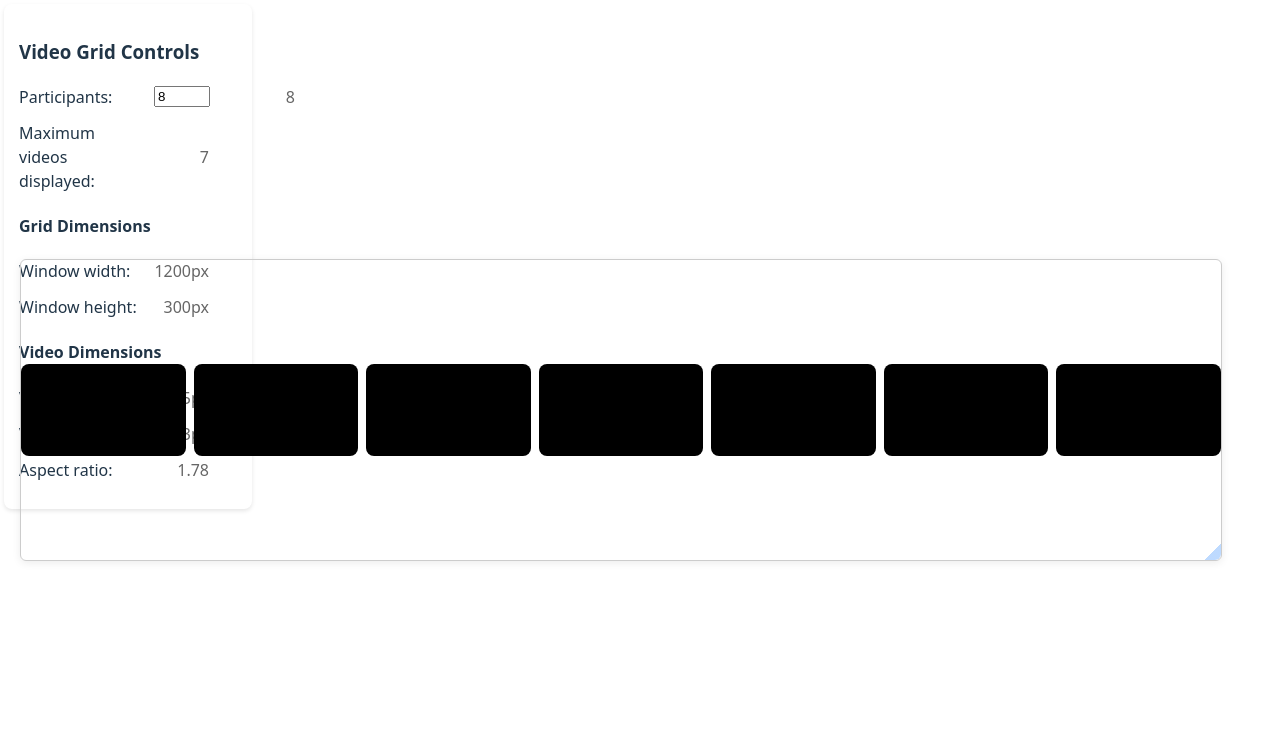
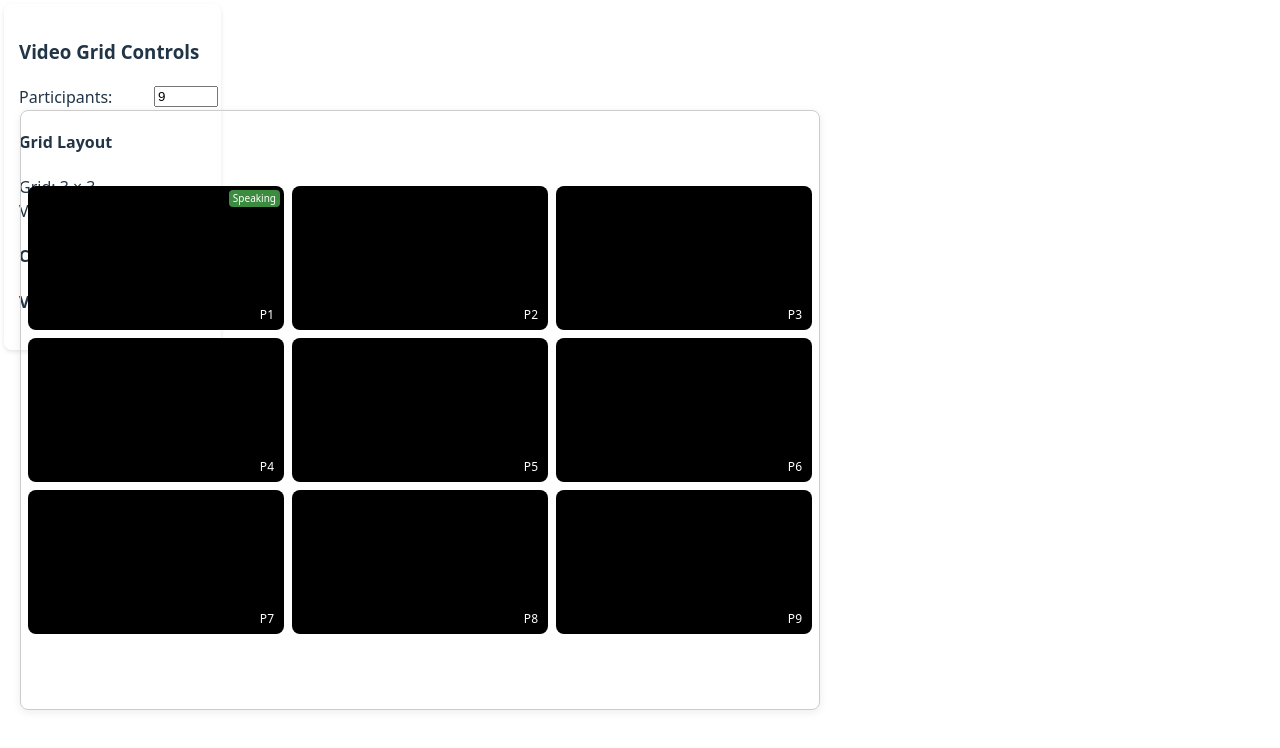
Before and after one commit to asuarez-gather/video-carousel-test, a React (Vite) app: page / in a window 1280 px wide. Shown: the top 748 px of the page. Built offline with nearby package versions, Linux system fonts and the light colour scheme.

Commit message:
Revert "Settle on row behavior" suarez/ca-1451-fix-click-handler-behavior-for-videos
This reverts commit 33378e50e710d612cef049e24f231a2c55835183.

```diff
--- a/src/App.tsx
+++ b/src/App.tsx
@@ -1,120 +1,235 @@
-import React, { useState, useEffect, useCallback } from "react";
+import React, { useState, useRef, useMemo, MouseEventHandler } from "react";
 import "./App.css";
 
 // Constants
 const MIN_VIDEO_WIDTH = 160;
 const MIN_VIDEO_HEIGHT = 90;
-const GAP = 8;
-const MAX_VIDEOS = 8;
 const ASPECT_RATIO = 16 / 9;
+const MAX_VIDEOS_PER_PAGE = 25;
 
-// Types
-interface Dimensions {
+// Simplified interfaces
+interface GridInfo {
+  rows: number;
+  cols: number;
+  visibleParticipants: number;
+  totalParticipants: number;
+  currentPage: number;
+  totalPages: number;
+}
+
+interface VideoDimensions {
   width: number;
   height: number;
 }
 
-interface GridDimensions {
-  videoWidth: number;
-  videoHeight: number;
-  windowWidth: number;
-  windowHeight: number;
-}
-
-interface ControlPanelProps {
-  numParticipants: number;
-  setNumParticipants: (value: number) => void;
-  videosToShow: number;
-  windowDimensions: Dimensions;
-  videoDimensions: Dimensions;
-}
-
-interface VideoGridProps {
-  maxWidth: number;
-  maxHeight: number;
-  videosToShow: number;
-  onResize: (width: number, height: number) => void;
-  onDimensionsChange: (dimensions: GridDimensions) => void;
-}
-
 function App() {
-  const [numParticipants, setNumParticipants] = useState(8);
-  const [maxWidth, setMaxWidth] = useState(1200);
-  const [maxHeight, setMaxHeight] = useState(300);
-  const [videosToShow, setVideosToShow] = useState(0);
-  const [windowDimensions, setWindowDimensions] = useState<Dimensions>({
-    width: maxWidth,
-    height: maxHeight,
-  });
-  const [videoDimensions, setVideoDimensions] = useState<Dimensions>({
-    width: 0,
-    height: 0,
-  });
-
-  // Calculate videosToShow based on available space and participants
-  useEffect(() => {
-    const maxVideosDisplayed = Math.floor(
-      (maxWidth + GAP) / (MIN_VIDEO_WIDTH + GAP),
-    );
-    setVideosToShow(Math.min(numParticipants, maxVideosDisplayed, MAX_VIDEOS));
-
-    // Update window dimensions when container size changes
-    setWindowDimensions({
-      width: maxWidth,
-      height: maxHeight,
-    });
-  }, [maxWidth, maxHeight, numParticipants]);
-
-  const handleDimensionsChange = useCallback((dimensions: GridDimensions) => {
-    setWindowDimensions({
-      width: dimensions.windowWidth,
-      height: dimensions.windowHeight,
-    });
-    setVideoDimensions({
-      width: dimensions.videoWidth,
-      height: dimensions.videoHeight,
-    });
-  }, []);
-
-  const handleResize = useCallback((width: number, height: number) => {
-    setMaxWidth(width);
-    setMaxHeight(height);
-  }, []);
+  // State management
+  const [numParticipants, setNumParticipants] = useState(9);
+  const [containerWidth, setContainerWidth] = useState(800);
+  const [containerHeight, setContainerHeight] = useState(600);
+  const [currentPage, setCurrentPage] = useState(1);
 
   return (
     <div className="app-container">
-      <ControlPanel
-        numParticipants={numParticipants}
-        setNumParticipants={setNumParticipants}
-        videosToShow={videosToShow}
-        windowDimensions={windowDimensions}
-        videoDimensions={videoDimensions}
-      />
-
-      <ResizableVideoGrid
-        maxWidth={maxWidth}
-        maxHeight={maxHeight}
-        videosToShow={videosToShow}
-        onResize={handleResize}
-        onDimensionsChange={handleDimensionsChange}
+      <VideoGridWithControls
+        participants={numParticipants}
+        setParticipants={setNumParticipants}
+        containerWidth={containerWidth}
+        containerHeight={containerHeight}
+        initialPage={currentPage}
+        onPageChange={setCurrentPage}
+        onResize={(width, height) => {
+          setContainerWidth(width);
+          setContainerHeight(height);
+        }}
       />
     </div>
   );
 }
 
-const ControlPanel: React.FC<ControlPanelProps> = ({
-  numParticipants,
-  setNumParticipants,
-  videosToShow,
-  windowDimensions,
-  videoDimensions,
+// Combined component to avoid state syncing issues
+const VideoGridWithControls = ({
+  participants,
+  setParticipants,
+  containerWidth,
+  containerHeight,
+  initialPage,
+  onPageChange,
+  onResize,
+}: {
+  participants: number;
+  setParticipants: (participants: number) => void;
+  containerWidth: number;
+  containerHeight: number;
+  initialPage: number;
+  onPageChange: (page: number) => void;
+  onResize: (width: number, height: number) => void;
 }) => {
-  const aspectRatio =
-    videoDimensions.width > 0
-      ? (videoDimensions.width / videoDimensions.height).toFixed(2)
-      : "N/A";
+  const gridRef = useRef<HTMLDivElement>(null);
+  const [isResizing, setIsResizing] = useState(false);
+  const [startPos, setStartPos] = useState({ x: 0, y: 0 });
+  const [startSize, setStartSize] = useState({ width: 0, height: 0 });
+  const [currentPage, setCurrentPage] = useState(initialPage);
+  const gap = 8;
+
+  // Calculate the optimal grid layout
+  const calculateGrid = (
+    participants: number,
+    containerWidth: number,
+    containerHeight: number,
+    gap: number,
+  ) => {
+    if (participants <= 0) {
+      return { rows: 0, cols: 0, videoWidth: 0, videoHeight: 0 };
+    }
+
+    // Adjust for padding
+    const effectiveWidth = containerWidth - 16;
+    const effectiveHeight = containerHeight - 16;
+
+    // Single participant case
+    if (participants === 1) {
+      let videoWidth = effectiveWidth;
+      let videoHeight = videoWidth / ASPECT_RATIO;
+
+      if (videoHeight > effectiveHeight) {
+        videoHeight = effectiveHeight;
+        videoWidth = videoHeight * ASPECT_RATIO;
+      }
+
+      return { rows: 1, cols: 1, videoWidth, videoHeight };
+    }
+
+    // Find best layout
+    let maxArea = 0;
+    let bestLayout = {
+      rows: 1,
+      cols: 1,
+      videoWidth: MIN_VIDEO_WIDTH,
+      videoHeight: MIN_VIDEO_HEIGHT,
+    };
+
+    // Try different row configurations
+    for (let rows = 1; rows <= participants; rows++) {
+      const cols = Math.ceil(participants / rows);
+
+      const availableWidth = effectiveWidth - (cols - 1) * gap;
+      const availableHeight = effectiveHeight - (rows - 1) * gap;
+
+      let videoWidth = availableWidth / cols;
+      let videoHeight = availableHeight / rows;
+
+      // Maintain aspect ratio
+      if (videoWidth / videoHeight > ASPECT_RATIO) {
+        videoWidth = videoHeight * ASPECT_RATIO;
+      } else {
+        videoHeight = videoWidth / ASPECT_RATIO;
+      }
+
+      // Check if size meets minimum requirements
+      if (videoWidth >= MIN_VIDEO_WIDTH && videoHeight >= MIN_VIDEO_HEIGHT) {
+        const area = videoWidth * videoHeight;
+        if (area > maxArea) {
+          maxArea = area;
+          bestLayout = { rows, cols, videoWidth, videoHeight };
+        }
+      }
+    }
+
+    return bestLayout;
+  };
+
+  // Calculate layout for current page
+  const layout = useMemo(() => {
+    const participantsPerPage = Math.min(participants, MAX_VIDEOS_PER_PAGE);
+    const totalPages = Math.ceil(participants / MAX_VIDEOS_PER_PAGE);
+
+    // Ensure current page is valid
+    const validPage = Math.min(
+      Math.max(1, currentPage),
+      Math.max(1, totalPages),
+    );
+    if (validPage !== currentPage) {
+      setCurrentPage(validPage);
+      onPageChange(validPage);
+    }
+
+    // Calculate participants on current page
+    const startIndex = (validPage - 1) * MAX_VIDEOS_PER_PAGE;
+    const participantsOnPage = Math.min(
+      participantsPerPage,
+      participants - startIndex,
+    );
+
+    // Get grid dimensions
+    const { rows, cols, videoWidth, videoHeight } = calculateGrid(
+      participantsOnPage,
+      containerWidth,
+      containerHeight,
+      gap,
+    );
+
+    return {
+      rows,
+      cols,
+      videoWidth,
+      videoHeight,
+      visibleParticipants: participantsOnPage,
+      totalParticipants: participants,
+      currentPage: validPage,
+      totalPages,
+      startIndex,
+    };
+  }, [
+    participants,
+    containerWidth,
+    containerHeight,
+    currentPage,
+    onPageChange,
+  ]);
+
+  // Handle page changes
+  const handlePageChange = (page: number) => {
+    const newPage = Math.min(Math.max(1, page), layout.totalPages);
+    setCurrentPage(newPage);
+    onPageChange(newPage);
+  };
+
+  // Resize handlers
+  const handleMouseDown: MouseEventHandler<HTMLDivElement> = (e) => {
+    e.preventDefault();
+    setIsResizing(true);
+    setStartPos({ x: e.clientX, y: e.clientY });
+    setStartSize({ width: containerWidth, height: containerHeight });
+
+    document.addEventListener("mousemove", handleMouseMove);
+    document.addEventListener("mouseup", handleMouseUp);
+    document.body.style.cursor = "nwse-resize";
+  };
+
+  const handleMouseMove = (e: MouseEvent) => {
+    const deltaX = e.clientX - startPos.x;
+    const deltaY = e.clientY - startPos.y;
+
+    const newWidth = Math.max(MIN_VIDEO_WIDTH + 16, startSize.width + deltaX);
+    const newHeight = Math.max(
+      MIN_VIDEO_HEIGHT + 16,
+      startSize.height + deltaY,
+    );
+
+    onResize(newWidth, newHeight);
+  };
+
+  const handleMouseUp = () => {
+    setIsResizing(false);
+    document.removeEventListener("mousemove", handleMouseMove);
+    document.removeEventListener("mouseup", handleMouseUp);
+    document.body.style.cursor = "";
+  };
 
   return (
+    <div className="video-grid-with-controls">
+      {/* Control Panel */}
       <div className="control-panel">
         <h3>Video Grid Controls</h3>
 
@@ -123,177 +238,224 @@ const ControlPanel: React.FC<ControlPanelProps> = ({
           <input
             id="participants"
             type="number"
-          min="0"
-          max="20"
-          value={numParticipants}
-          onChange={(e) => setNumParticipants(parseInt(e.target.value) || 0)}
+            min="1"
+            max="100"
+            value={participants}
+            onChange={(e) =>
+              setParticipants(Math.max(1, parseInt(e.target.value) || 1))
+            }
           />
-        <span>{numParticipants}</span>
-      </div>
-
-      <div className="control-row">
-        <label>Maximum videos displayed:</label>
-        <span>{videosToShow}</span>
         </div>
 
         <div className="control-section">
-        <h4>Grid Dimensions</h4>
-        <div className="control-row">
-          <label>Window width:</label>
-          <span>{Math.round(windowDimensions.width)}px</span>
+          <h4>Grid Layout</h4>
+          <div>
+            Grid: {layout.rows} × {layout.cols}
           </div>
-        <div className="control-row">
-          <label>Window height:</label>
-          <span>{Math.round(windowDimensions.height)}px</span>
+          <div>
+            Visible/Total: {layout.visibleParticipants} /{" "}
+            {layout.totalParticipants}
+          </div>
+
+          {layout.totalPages > 1 && (
+            <div className="pagination-controls">
+              <span>
+                Page: {layout.currentPage} / {layout.totalPages}
+              </span>
+              <button
+                disabled={layout.currentPage === 1}
+                onClick={() => handlePageChange(layout.currentPage - 1)}
+              >
+                ←
+              </button>
+              <button
+                disabled={layout.currentPage === layout.totalPages}
+                onClick={() => handlePageChange(layout.currentPage + 1)}
+              >
+                →
+              </button>
+            </div>
+          )}
+        </div>
+
+        <div className="control-section">
+          <h4>
+            Container: {Math.round(containerWidth)}×
+            {Math.round(containerHeight)}
+            px
+          </h4>
+          <h4>
+            Video: {Math.round(layout.videoWidth)}×
+            {Math.round(layout.videoHeight)}px
+          </h4>
         </div>
       </div>
 
-      <div className="control-section">
-        <h4>Video Dimensions</h4>
-        <div className="control-row">
-          <label>Video width:</label>
-          <span>{Math.round(videoDimensions.width)}px</span>
+      {/* Video Grid */}
+      <div className="video-grid-container" ref={gridRef}>
+        <div
+          className={`video-grid ${isResizing ? "resizing" : ""}`}
+          style={{
+            width: `${containerWidth}px`,
+            height: `${containerHeight}px`,
+            display: "flex",
+            flexDirection: "column",
+            justifyContent: "center",
+            alignItems: "center",
+            transition: isResizing
+              ? "none"
+              : "width 0.3s ease, height 0.3s ease",
+            position: "relative",
+            border: "1px solid #ccc",
+            borderRadius: "8px",
+            padding: "8px",
+            boxSizing: "border-box",
+          }}
+        >
+          {/* Grid of videos */}
+          <div
+            style={{
+              display: "grid",
+              gridTemplateColumns: `repeat(${layout.cols}, ${Math.round(layout.videoWidth)}px)`,
+              gridTemplateRows: `repeat(${layout.rows}, ${Math.round(layout.videoHeight)}px)`,
+              gap: `${gap}px`,
+            }}
+          >
+            {/* Video tiles */}
+            {Array.from({ length: layout.visibleParticipants }).map(
+              (_, index) => {
+                const participantIndex = layout.startIndex + index;
+                return (
+                  <div
+                    key={participantIndex}
+                    className="video-tile"
+                    style={{
+                      backgroundColor: "#000",
+                      borderRadius: "8px",
+                      position: "relative",
+                      width: `${Math.round(layout.videoWidth)}px`,
+                      height: `${Math.round(layout.videoHeight)}px`,
+                    }}
+                  >
+                    {/* Participant label */}
+                    <div
+                      style={{
+                        position: "absolute",
+                        bottom: 4,
+                        right: 4,
+                        color: "white",
+                        fontSize: "12px",
+                        padding: "2px 6px",
+                        backgroundColor: "rgba(0,0,0,0.5)",
+                        borderRadius: "4px",
+                      }}
+                    >
+                      P{participantIndex + 1}
                     </div>
-        <div className="control-row">
-          <label>Video height:</label>
-          <span>{Math.round(videoDimensions.height)}px</span>
+
+                    {/* Active speaker indicator */}
+                    {participantIndex === 0 && (
+                      <div
+                        style={{
+                          position: "absolute",
+                          top: 4,
+                          right: 4,
+                          color: "white",
+                          fontSize: "10px",
+                          padding: "1px 4px",
+                          backgroundColor: "rgba(76,175,80,0.8)",
+                          borderRadius: "4px",
+                        }}
+                      >
+                        Speaking
                       </div>
-        <div className="control-row">
-          <label>Aspect ratio:</label>
-          <span>{aspectRatio}</span>
+                    )}
+                  </div>
+                );
+              },
+            )}
+          </div>
+
+          {/* Pagination */}
+          {layout.totalPages > 1 && (
+            <div
+              style={{
+                position: "absolute",
+                bottom: 12,
+                left: 0,
+                right: 0,
+                display: "flex",
+                justifyContent: "center",
+                alignItems: "center",
+                gap: "8px",
+              }}
+            >
+              <button
+                onClick={() => handlePageChange(layout.currentPage - 1)}
+                disabled={layout.currentPage === 1}
+                style={{
+                  backgroundColor: "rgba(0,0,0,0.7)",
+                  color: "white",
+                  border: "none",
+                  borderRadius: "4px",
+                  padding: "4px 8px",
+                  cursor: layout.currentPage === 1 ? "not-allowed" : "pointer",
+                  opacity: layout.currentPage === 1 ? 0.5 : 1,
+                }}
+              >
+                ←
+              </button>
+              <span
+                style={{
+                  color: "white",
+                  backgroundColor: "rgba(0,0,0,0.7)",
+                  padding: "4px 8px",
+                  borderRadius: "4px",
+                }}
+              >
+                {layout.currentPage} / {layout.totalPages}
+              </span>
+              <button
+                onClick={() => handlePageChange(layout.currentPage + 1)}
+                disabled={layout.currentPage === layout.totalPages}
+                style={{
+                  backgroundColor: "rgba(0,0,0,0.7)",
+                  color: "white",
+                  border: "none",
+                  borderRadius: "4px",
+                  padding: "4px 8px",
+                  cursor:
+                    layout.currentPage === layout.totalPages
+                      ? "not-allowed"
+                      : "pointer",
+                  opacity: layout.currentPage === layout.totalPages ? 0.5 : 1,
+                }}
+              >
+                →
+              </button>
+            </div>
+          )}
+
+          {/* Resize handle */}
+          <div
+            className="resize-handle"
+            onMouseDown={handleMouseDown}
+            title="Resize"
+            style={{
+              position: "absolute",
+              right: 0,
+              bottom: 0,
+              width: 16,
+              height: 16,
+              cursor: "nwse-resize",
+              background: "transparent",
+              zIndex: 10,
+            }}
+          />
         </div>
       </div>
     </div>
   );
 };
 
-const ResizableVideoGrid: React.FC<VideoGridProps> = ({
-  maxWidth,
-  maxHeight,
-  videosToShow,
-  onResize,
-  onDimensionsChange,
-}) => {
-  const [isResizing, setIsResizing] = useState(false);
-  const [dimensions, setDimensions] = useState<GridDimensions>({
-    videoWidth: 0,
-    videoHeight: 0,
-    windowWidth: 0,
-    windowHeight: 0,
-  });
-
-  // Calculate dimensions when inputs change - with fixed container size
-  useEffect(() => {
-    if (videosToShow === 0) {
-      const emptyDimensions = {
-        videoWidth: 0,
-        videoHeight: 0,
-        windowWidth: maxWidth,
-        windowHeight: maxHeight,
-      };
-      setDimensions(emptyDimensions);
-      onDimensionsChange(emptyDimensions);
-      return;
-    }
-
-    // Keep container size fixed at maxWidth and maxHeight
-    const windowWidth = maxWidth;
-    const windowHeight = maxHeight;
-
-    // Calculate available space for videos
-    const availableWidth = windowWidth - GAP * (videosToShow - 1);
-    // Calculate ideal video width based on available space
-    const videoWidth = availableWidth / videosToShow;
-
-    // Calculate video height maintaining aspect ratio
-    const videoHeight = videoWidth / ASPECT_RATIO;
-
-    // adjust video height to fit the window height
-    const adjustedVideoHeight = Math.min(videoHeight, windowHeight);
-    const adjustedVideoWidth = adjustedVideoHeight * ASPECT_RATIO;
-
-    const newDimensions = {
-      videoWidth: adjustedVideoWidth,
-      videoHeight: adjustedVideoHeight,
-      windowWidth,
-      windowHeight,
-    };
-
-    setDimensions(newDimensions);
-    onDimensionsChange(newDimensions);
-  }, [maxWidth, maxHeight, videosToShow, onDimensionsChange]);
-
-  // Handle mouse down on resize handle
-  const handleMouseDown = useCallback(
-    (e: React.MouseEvent) => {
-      e.preventDefault();
-
-      // Initialize resizing state
-      setIsResizing(true);
-      const startPos = { x: e.clientX, y: e.clientY };
-      const startSize = { width: maxWidth, height: maxHeight };
-
-      // Mouse move handler for resizing
-      const handleMouseMove = (e: MouseEvent) => {
-        const deltaX = e.clientX - startPos.x;
-        const deltaY = e.clientY - startPos.y;
-
-        const newWidth = Math.max(MIN_VIDEO_WIDTH, startSize.width + deltaX);
-        const newHeight = Math.max(MIN_VIDEO_HEIGHT, startSize.height + deltaY);
-
-        onResize(newWidth, newHeight);
-      };
-
-      // Mouse up handler to end resizing
-      const handleMouseUp = () => {
-        setIsResizing(false);
-        document.removeEventListener("mousemove", handleMouseMove);
-        document.removeEventListener("mouseup", handleMouseUp);
-      };
-
-      // Add event listeners
-      document.addEventListener("mousemove", handleMouseMove);
-      document.addEventListener("mouseup", handleMouseUp);
-    },
-    [maxWidth, maxHeight, onResize],
-  );
-
-  return (
-    <div className="video-grid-container">
-      <div
-        className={`video-grid ${isResizing ? "resizing" : ""}`}
-        style={{
-          width: maxWidth,
-          height: maxHeight,
-          display: "flex",
-          gap: `${GAP}px`,
-          transition: isResizing ? "none" : "width 0.3s ease, height 0.3s ease",
-          position: "relative",
-          justifyContent: "center",
-          alignItems: "center",
-        }}
-      >
-        {Array.from({ length: videosToShow }).map((_, index) => (
-          <div
-            key={index}
-            className="video-tile"
-            style={{
-              width: dimensions.videoWidth,
-              height: dimensions.videoHeight,
-              backgroundColor: "#000",
-              borderRadius: "8px",
-            }}
-          />
-        ))}
-
-        <div
-          className="resize-handle resize-corner"
-          onMouseDown={handleMouseDown}
-          title="Drag to resize window"
-        />
-      </div>
-    </div>
-  );
-};
-
 export default App;
```
Lines whose indentation alone changed are shown as unchanged.
